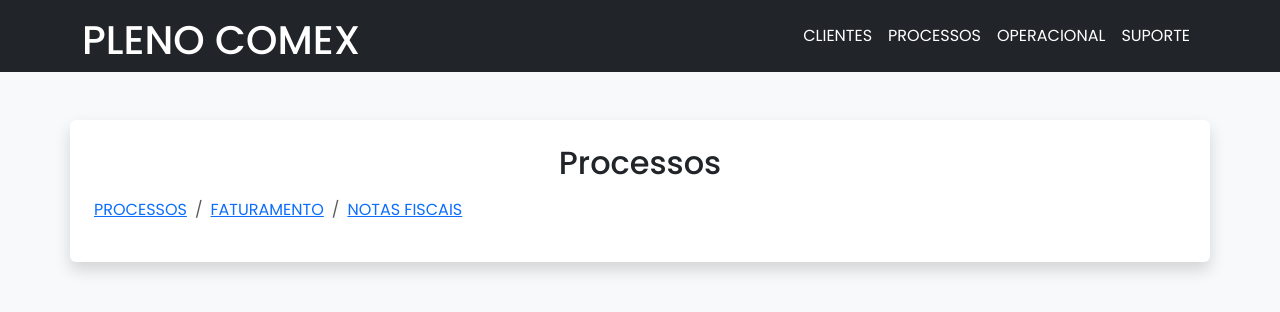
After one commit to angelitasantos/sigcomex, a Django app: page /processos/ in a window 1280 px wide. The commit adds this page. Shown: the top 312 px of the page. Run offline with Django 5.2, Linux system fonts and the light colour scheme.

Commit message:
create templates processos

```diff
--- a/operacional/templates/_navbar.html
+++ b/operacional/templates/_navbar.html
@@ -8,7 +8,7 @@
         <nav class="menu navbar">
 
             <a class="nav-item px-2" href="{% url 'clientes' %}">CLIENTES</a>
-            <a class="nav-item px-2" href="{% url 'homepage' %}">PROCESSOS</a>
+            <a class="nav-item px-2" href="{% url 'processos' %}">PROCESSOS</a>
             <a class="nav-item px-2" href="{% url 'operacional' %}">OPERACIONAL</a>
             <a class="nav-item px-2" href="{% url 'suporte' %}">SUPORTE</a>
 
--- /dev/null
+++ b/operacional/templates/processos/_breadcrumb_processos.html
@@ -0,0 +1,7 @@
+<nav aria-label="breadcrumb">
+    <ol class="breadcrumb">
+      <li class="breadcrumb-item"><a href="{% url 'processos' %}">PROCESSOS</a></li>
+      <li class="breadcrumb-item"><a href="{% url 'processos' %}">FATURAMENTO</a></li>
+      <li class="breadcrumb-item"><a href="{% url 'processos' %}">NOTAS FISCAIS</a></li>
+    </ol>
+</nav>
--- /dev/null
+++ b/operacional/templates/processos/processos.html
@@ -0,0 +1,13 @@
+{% extends 'base.html' %}
+{% load static %}
+
+{% block title %}{{ title }}{% endblock %}
+
+{% block body %}
+<main class="container p-4 rounded shadow bg-white my-5">
+
+  <h2 class="text-center mb-3">Processos</h2>
+  {% include 'processos/_breadcrumb_processos.html' %}
+
+</main>
+{% endblock %}
--- a/operacional/urls.py
+++ b/operacional/urls.py
@@ -2,7 +2,8 @@ from django.urls import path
 from .views import (HomepageTemplateView, ClienteView, CategoriaView,
                     GrupoView, SuporteTemplateView, ImportarDadosView,
                     ImportarClienteView, ImportarProcessoView,
-                    ImportarProcessoAlteradoView, OperacionalTemplateView)
+                    ImportarProcessoAlteradoView, OperacionalTemplateView,
+                    ProcessosTemplateView)
 
 urlpatterns = [
     path('', HomepageTemplateView.as_view(), name='homepage'),
@@ -11,6 +12,7 @@ urlpatterns = [
     path('categorias/', CategoriaView.as_view(), name='categorias'),
     path('grupos/', GrupoView.as_view(), name='grupos'),
 
+    path('processos/', ProcessosTemplateView.as_view(), name='processos'),
     path('operacional/', OperacionalTemplateView.as_view(), name='operacional'),
 
     path('suporte/', SuporteTemplateView.as_view(), name='suporte'),
--- a/operacional/views.py
+++ b/operacional/views.py
@@ -24,6 +24,15 @@ class SuporteTemplateView(TemplateView):
     def get_context_data(self, **kwargs):
         context = super().get_context_data(**kwargs)
         context['title'] = 'SUPORTE'
+        return context
+
+
+class ProcessosTemplateView(TemplateView):
+    template_name = 'processos/processos.html'
+
+    def get_context_data(self, **kwargs):
+        context = super().get_context_data(**kwargs)
+        context['title'] = 'PROCESSOS'
         return context
 
 
```
Also changed, not shown: db.sqlite3 (added).
